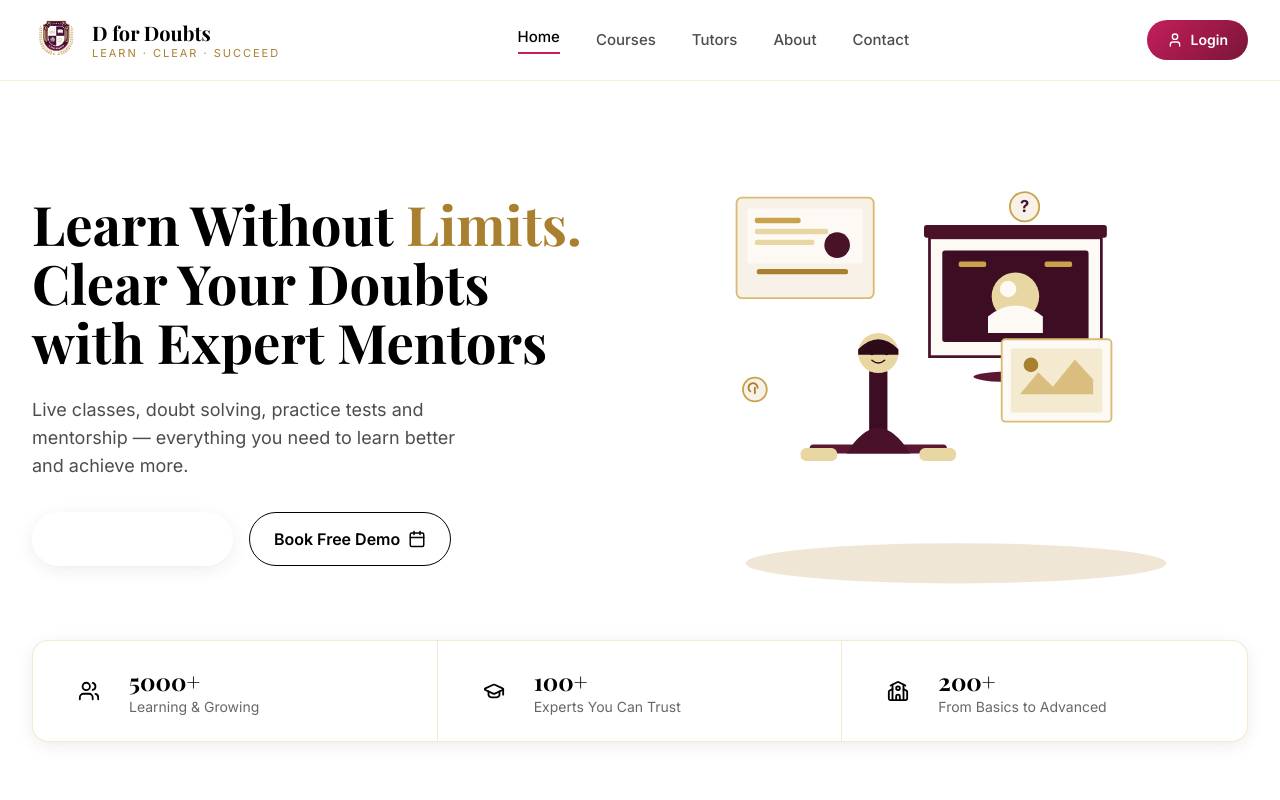
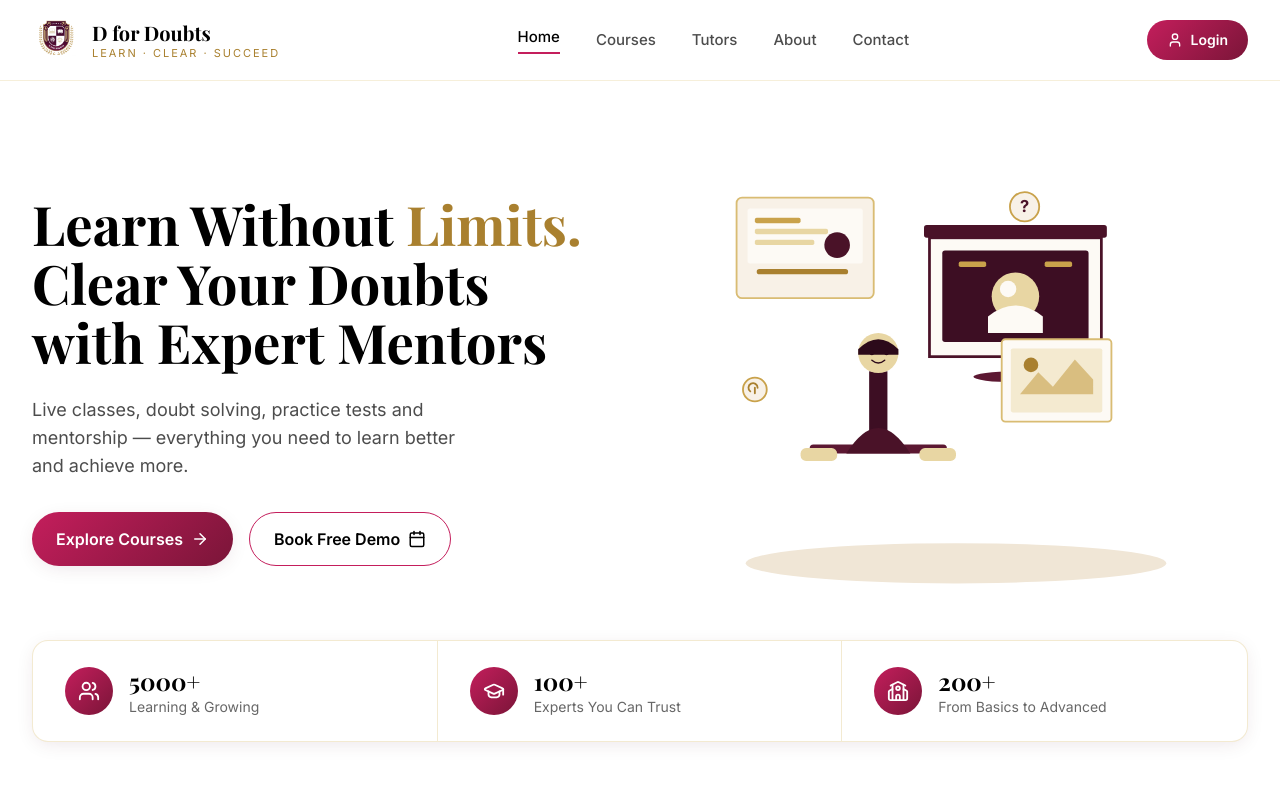
Before and after one commit to mdhafiss123-git/Homepage, a React (Vite) app: page / in a window 1280 px wide. Shown: the top 800 px of the page. Built offline with nearby package versions, Linux system fonts and the light colour scheme.

Commit message:
Update Hero.jsx

```diff
--- a/src/components/Hero.jsx
+++ b/src/components/Hero.jsx
@@ -21,13 +21,13 @@ export default function Hero() {
           <div className="mt-8 flex flex-wrap gap-4">
             <a
               href="#courses"
-              className="inline-flex items-center gap-2 bg-brown-light text-white px-6 py-3.5 rounded-full font-semibold hover:bg-brown-light-hover transition-colors shadow-card"
+              className="inline-flex items-center gap-2 bg-brand-gradient bg-brand-gradient-hover text-white px-6 py-3.5 rounded-full font-semibold transition-colors shadow-card"
             >
               Explore Courses <ArrowRight size={18} />
             </a>
             <a
               href="#contact"
-              className="inline-flex items-center gap-2 border border-brown-light text-black px-6 py-3.5 rounded-full font-semibold hover:bg-brown-light/10 transition-colors"
+              className="inline-flex items-center gap-2 border border-brand-pink text-black px-6 py-3.5 rounded-full font-semibold hover:bg-brand-pink/10 transition-colors"
             >
               Book Free Demo <Calendar size={18} />
             </a>
@@ -43,7 +43,7 @@ export default function Hero() {
         <div className="bg-white border border-gold-300/50 rounded-2xl shadow-card grid grid-cols-1 sm:grid-cols-3 divide-y sm:divide-y-0 sm:divide-x divide-gold-300/50">
           {STATS.map(({ label, sub, value, icon: Icon }) => (
             <div key={label} className="flex items-center gap-4 px-8 py-6">
-              <span className="flex items-center justify-center w-12 h-12 rounded-full bg-brown-light/15 text-brown-light-hover shrink-0">
+              <span className="flex items-center justify-center w-12 h-12 rounded-full bg-brand-gradient text-white shrink-0">
                 <Icon size={22} />
               </span>
               <div>
```
